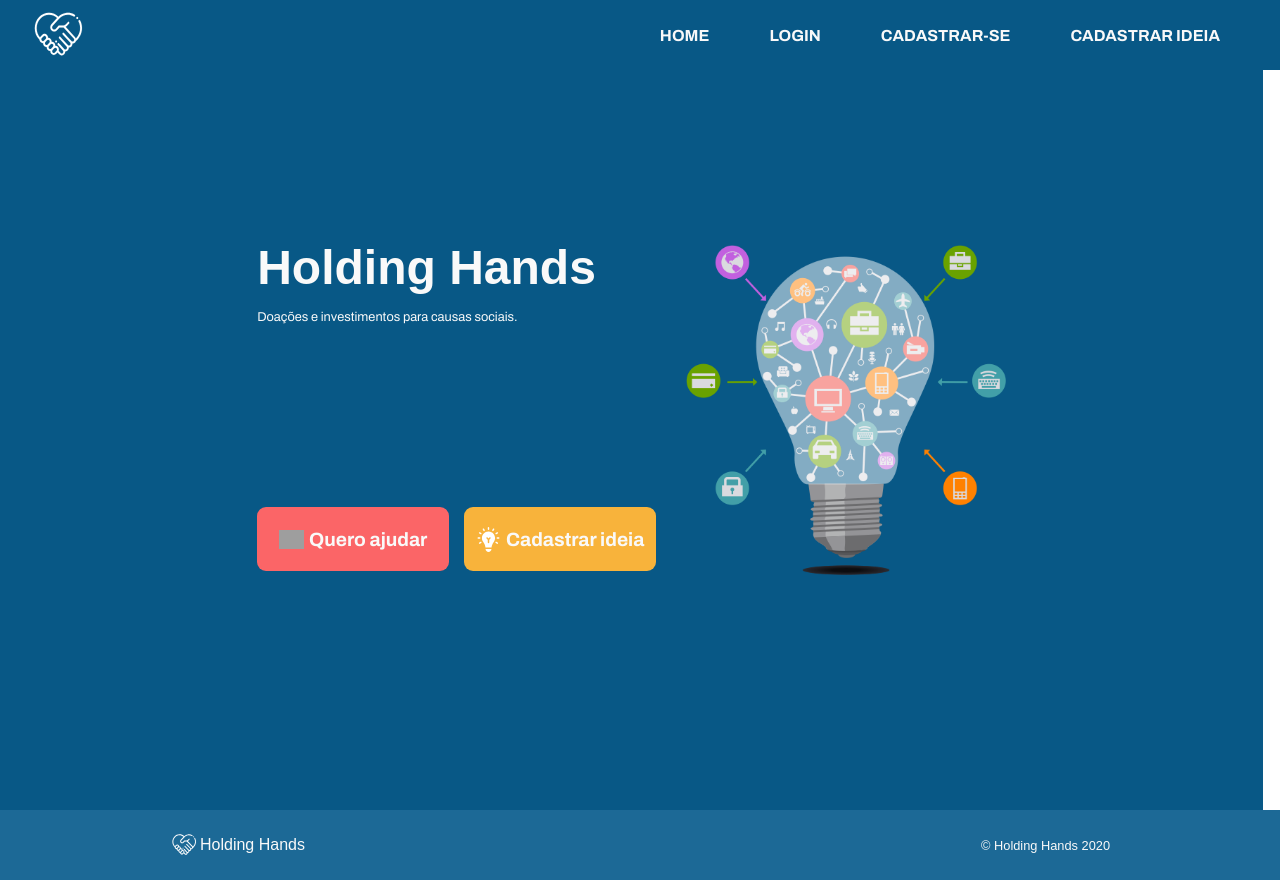
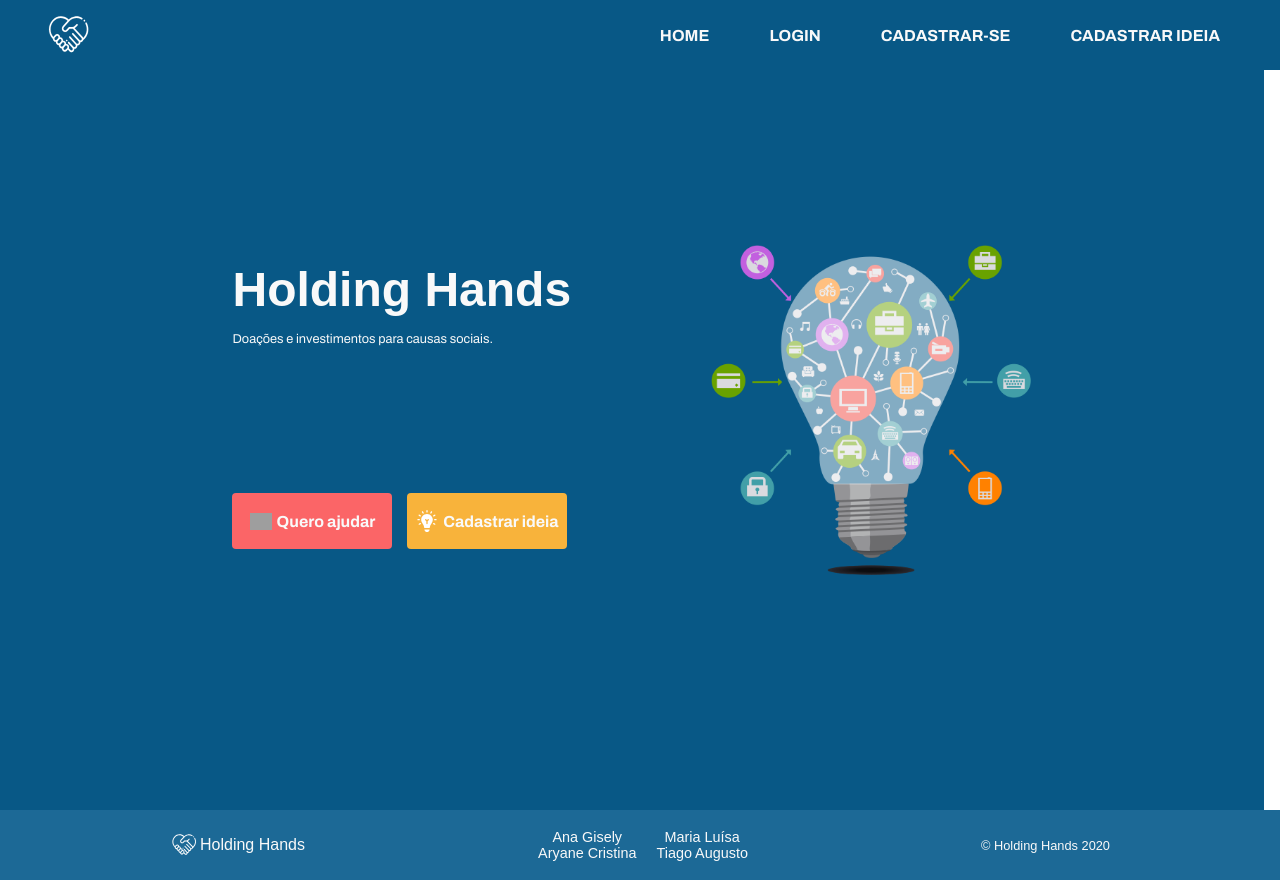
Before and after one commit to rede-cidada/holding-hands, a React (Create React App) app: page / in a window 1280 px wide. Built offline with nearby package versions, Linux system fonts and the light colour scheme; grey boxes are pictures that could not be loaded; a web font is replaced by a local one.

Commit message:
Butão contador concluido

```diff
--- a/src/pages/DoacaoObjetos/index.js
+++ b/src/pages/DoacaoObjetos/index.js
@@ -1,7 +1,13 @@
-import React from "react";
+import React, {useState} from "react";
 import "./doacaoObjetos.css";
 
 const DoacaoObjetos = () => {
+
+    const [count, setCount] = useState(0);
+    if(count<0){
+        setCount(0)
+    }
+
     return(
         <div className="container-donation">
             <form className="form-donation">
@@ -19,9 +25,9 @@ const DoacaoObjetos = () => {
                 <div className="object amount-object">
                     <label className="donation-label">Quantidade</label>
                     <div className="number-objects">
-                        <button className="number-objects-btn">+</button>
-                        <input type="number" className="number-objects-input"/>
-                        <button className="number-objects-btn">-</button>
+                        <button type="button" className="number-objects-btn" onClick={() => setCount(count + 1)}>+</button>
+                        <input className="number-objects-input" value={count}/>
+                        <button type="button" className="number-objects-btn" onClick={() => setCount(count - 1)}>-</button>
                     </div>
 
                     <button className="btn-form-donation">Concluir</button>
--- a/src/pages/Footer/Footer.css
+++ b/src/pages/Footer/Footer.css
@@ -74,7 +74,6 @@
     }
 
     .footer-devs{
-        display: none;
-        /*padding: 0 10px;*/
+        padding: 0 10px;
     }
 }
--- a/src/pages/Header/header.css
+++ b/src/pages/Header/header.css
@@ -20,6 +20,7 @@ a {
 }
 
 .logo-header{
+    padding-left: 15px;
     display: flex;
     justify-content: center;
     align-items: center;
@@ -32,7 +33,7 @@ a {
 }
 
 .logo-header-img{
-    width: 60px;
+    width: 50px;
 }
 
 .nav{
--- a/src/pages/Ideias/ideas.css
+++ b/src/pages/Ideias/ideas.css
@@ -68,7 +68,7 @@
     align-items: center;
     justify-content: center;
 
-    background: var(--background-btn-user);
+    background: #04314b;
     border: none;
     border-radius: 0px 9px 9px 0px;
     outline: none;
--- a/src/pages/landing/index.js
+++ b/src/pages/landing/index.js
@@ -10,7 +10,7 @@ const Landing = () => {
     return(
         <div className="landing-all">
             <div className="landing-container">
-                <div>
+                <div className="landing-text">
                     <Link to="/">
                         <h1 className="logo-container">
                             Holding Hands
--- a/src/pages/landing/landing.css
+++ b/src/pages/landing/landing.css
@@ -14,7 +14,7 @@
 
 .landing-all{
     width: 100vw;
-    height: 100vh;
+    height: 80vh;
     margin-top: 70px;
 
     display: flex;
@@ -26,8 +26,8 @@
 
 .landing-container{
     width: 90vw;
-    max-width: 900px;
-    height: 100vh;
+    max-width: 1000px;
+
     max-height: 500px;
 
     display: flex;
@@ -89,12 +89,12 @@ li{
 }
 
 .btn-container-landing a{
-    width: 12rem;
-    height: 4rem;
+    width: 10rem;
+    height: 3.5rem;
 
-    border-radius: 9px;
+    border-radius: 4px;
 
-    font: 700 1.2rem Archivo;
+    font: 700 1rem Archivo;
 
     display: flex;
     align-items: center;
@@ -108,7 +108,7 @@ li{
 }
 
 .btn-container-landing a img{
-    width: 25px;
+    width: 22px;
     margin-right: 5px;
 }
 
@@ -130,21 +130,32 @@ li{
 }
 @media(min-width:900px){
     .landing-all{
-        width: 98.7vw;
+        width: 98.72vw;
+        height: 100vh;
         margin-top: 10px;
     }
 
     .landing-container{
-        height: 70vh;
+        height: 100vh;
+        width: 100vw;
         display: grid;
         grid-template-areas:"paragrafo land-back"
                             "btn land-back" ;
-        gap: 30px;
+        gap: 50px;
+    }
+
+    .landing-text{
+        padding-top: 50px;
+        padding-right: 90px;
+        grid-area: paragrafo;
+        display: flex;
+        justify-content: flex-end;
+        align-items: flex-start;
+        flex-direction: column;
     }
 
     .logo-container{
         font-size: 3rem;
-        grid-area: logo;
         justify-content: flex-start;
     }
 
@@ -157,9 +168,11 @@ li{
 
         margin: 0;
         justify-content: flex-start;
+        align-items: flex-end;
     }
 
     .btn-container-landing{
+        padding-bottom: 50px;
         grid-area: btn;
         flex-direction: row;
         justify-content: flex-start;
```
